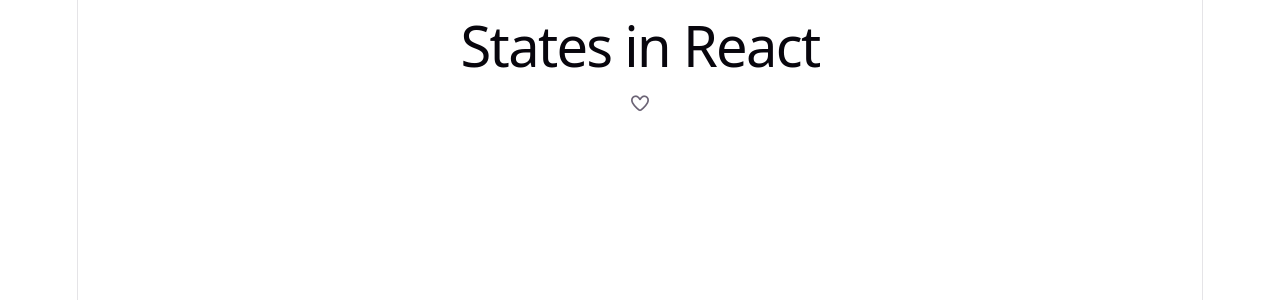
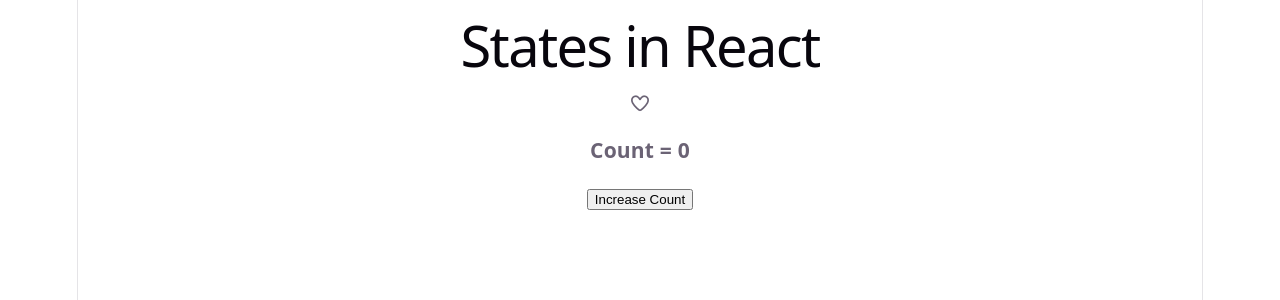
Before and after one commit to taslima864/FullStack-Learning, a React (Vite) app in the folder React/react-state-class/: page / in a window 1280 px wide. Shown: the top 300 px of the page. Built offline with nearby package versions, Linux system fonts and the light colour scheme.

Commit message:
re-render

```diff
--- a/React/react-state-class/src/App.jsx
+++ b/React/react-state-class/src/App.jsx
@@ -7,7 +7,7 @@
     <>
       <h1>States in React</h1>
       <LikeButton/>
-      {/* <Counter/> */}
+      <Counter/>
     </>
   );
 }
--- a/React/react-state-class/src/counter.jsx
+++ b/React/react-state-class/src/counter.jsx
@@ -2,8 +2,12 @@
 
 export default function Counter() {
   let [count, setCount] = useState(0);
+  console.log("Counter component rendered");
+  console.log(`Current count: ${count}`);
+
 
   let incCount = () => {
+    console.log(`Inside count: ${count}`);
     setCount(count + 1);
   };
 
```
